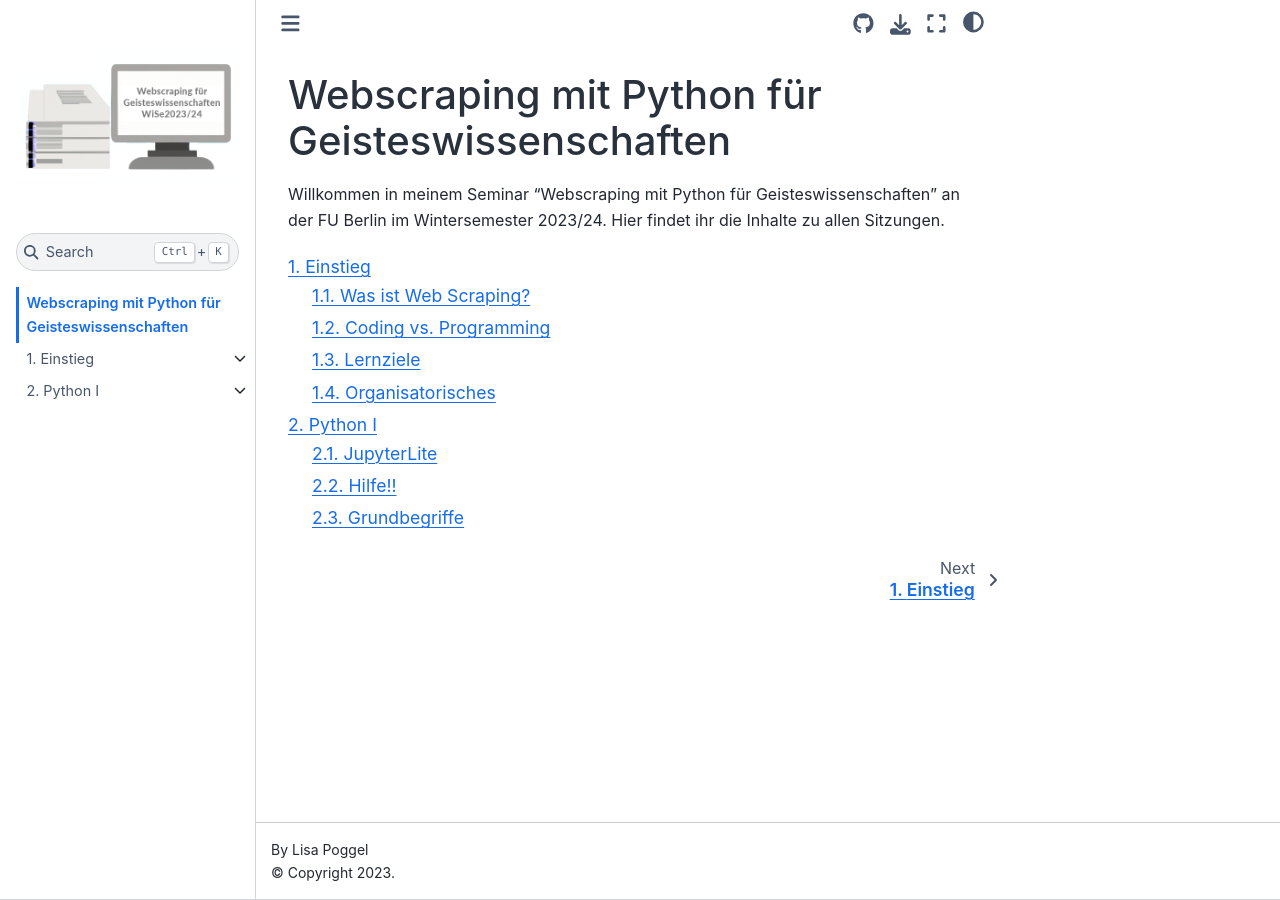
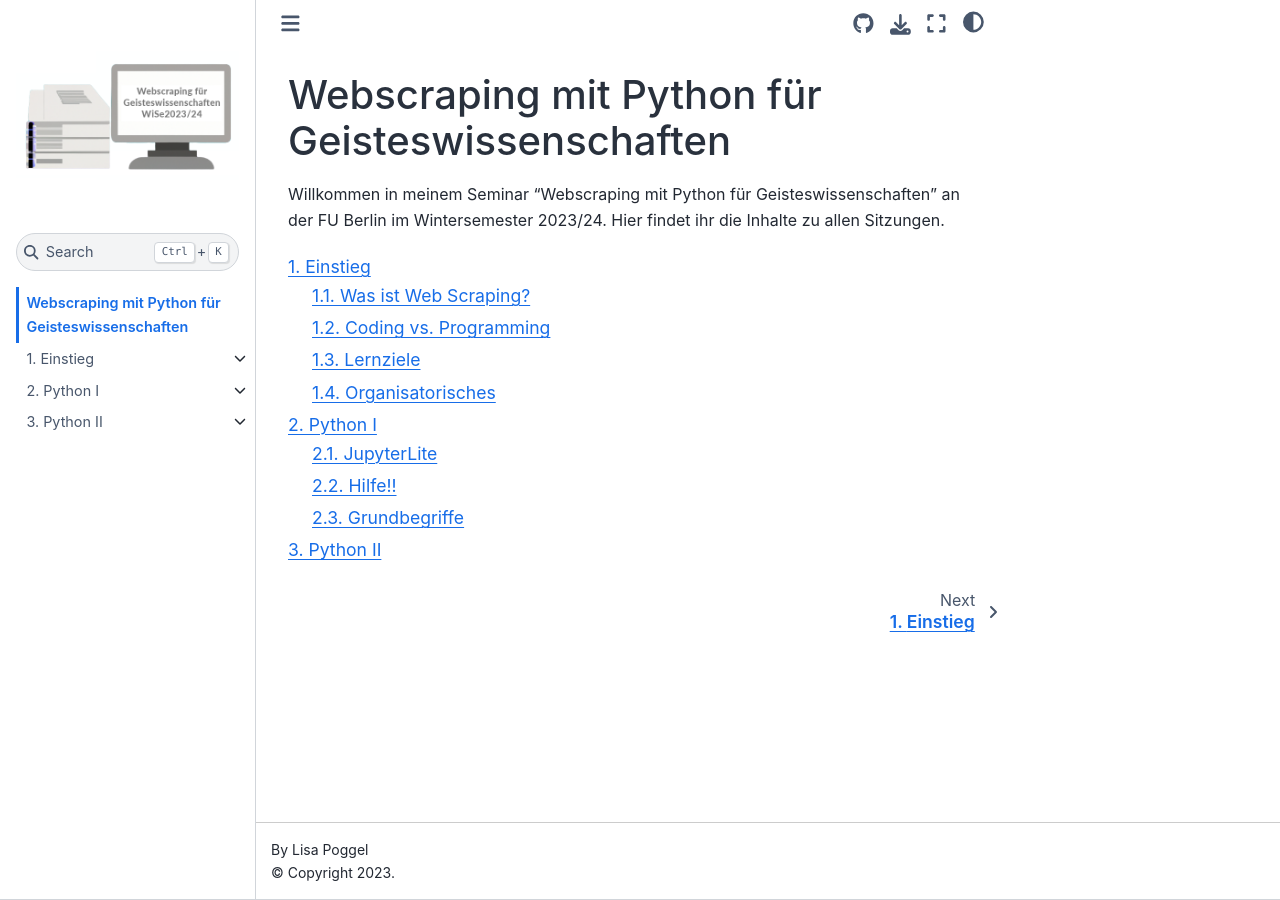
Before and after one commit to lipogg/webscraping-mit-python, a Jupyter Book: the page built from intro.md, in a window 1280 px wide. Built offline with Jupyter Book 1.0.4 settings and Sphinx 7.4.7 and the Sphinx Book theme 1.1.4, drawn with Linux system fonts in a browser that asks for light colours; pages that are not in the unit, such as notebooks, are missing from menus; comment, search, counter and statistics services are not loaded; some of the changed lines change nothing that is shown.

Commit message:
add ch.3, update toc

```diff
--- a/_toc.yml
+++ b/_toc.yml
@@ -34,13 +34,13 @@ sections:
     title: Einfache Datentypen, Strings und Operatoren
   - file: chapters/02/subchapters/04_variablen
     title: Variablen
-#- file: chapters/03/03_intro
-#  title: Python II
-#  sections:
-#  - file: chapters/03/subchapters/01_datentypen
-#    title: Zusammengesetzte Datentypen
-#  - file: chapters/03/subchapters/02_kontrollstrukturen
-#    title: Kontrollstrukturen
+- file: chapters/03/03_intro
+  title: Python II
+  sections:
+  - file: chapters/03/subchapters/01_datentypen
+    title: Zusammengesetzte Datentypen
+  - file: chapters/03/subchapters/02_kontrollstrukturen
+    title: Kontrollstrukturen
 #- file: chapters/04/04_intro
 #  title: Python III
 #  sections:
```
Also changed, not shown: 1 other file.
